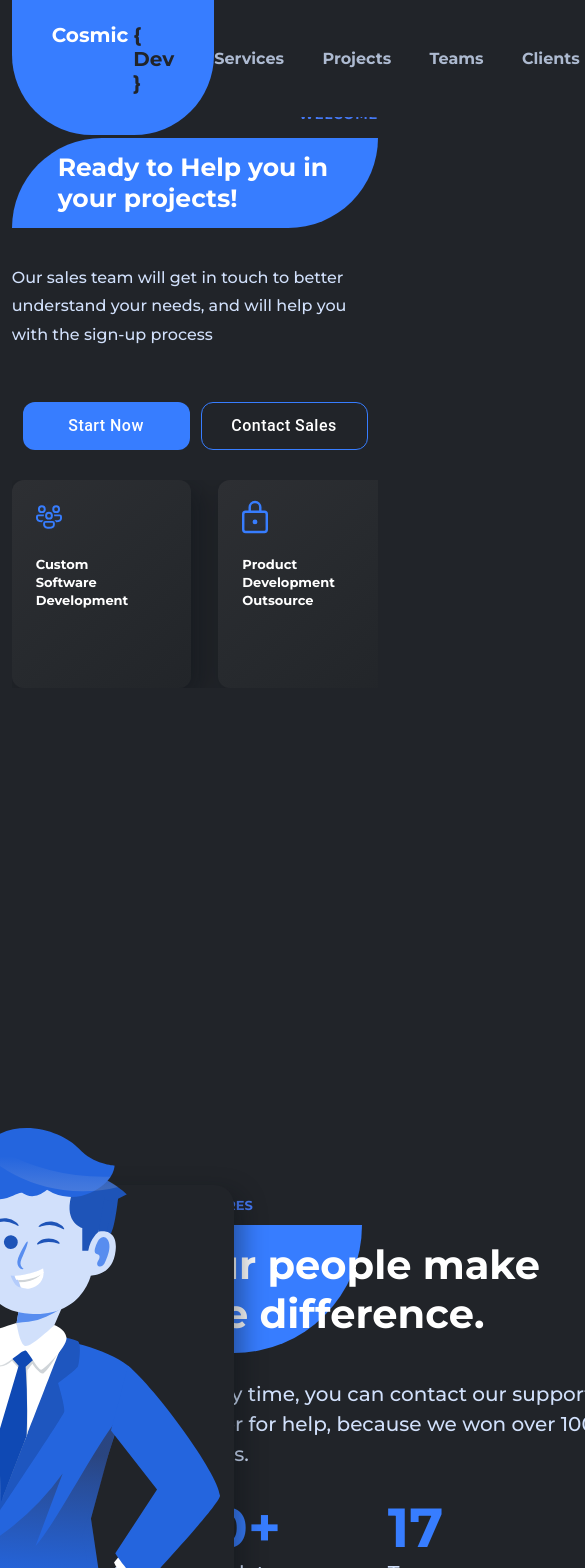
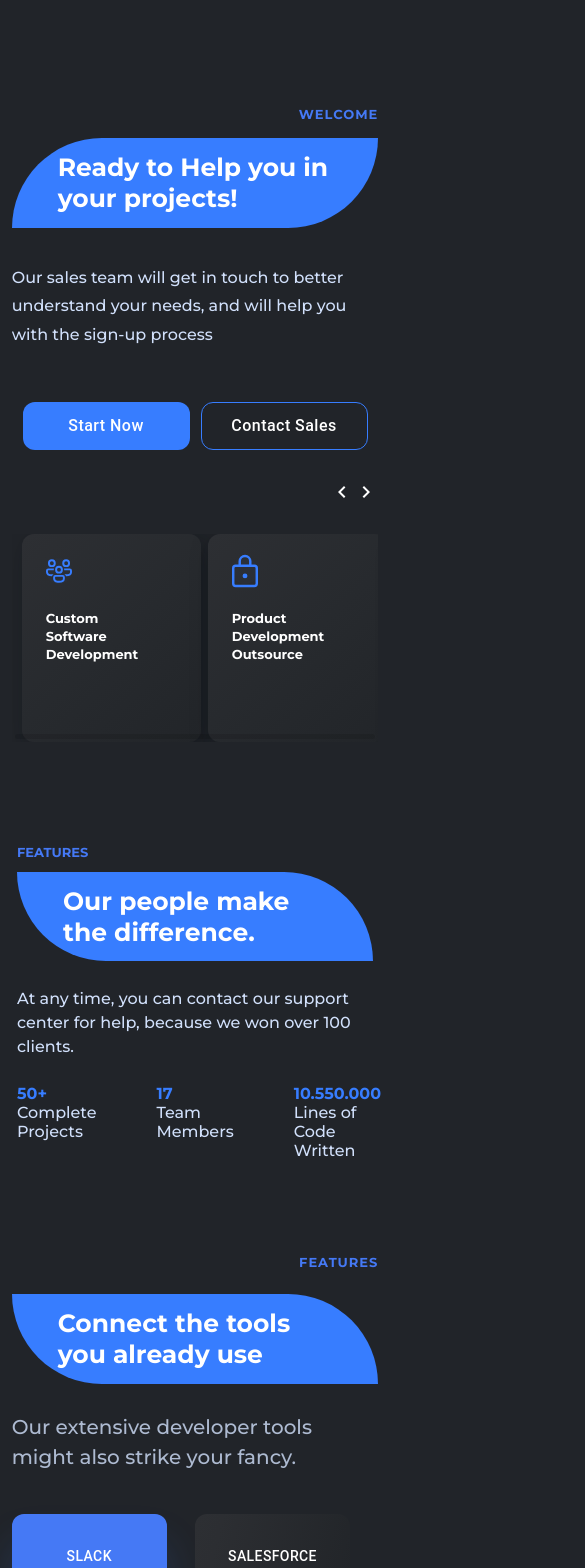
Before and after one commit to dunkman32/cosmic-dev, a Next.js app: page / in a window 390 px wide. Shown: the top 1568 px of the page, 585 px wide, since content can reach past the window. Built offline with nearby package versions, Linux system fonts and the light colour scheme.

Commit message:
add 2 and 3 section in mobile view

```diff
--- a/src/components/home/difference/styled.ts
+++ b/src/components/home/difference/styled.ts
@@ -4,61 +4,87 @@ import styled from 'styled-components';
 export const Root = styled(StyledPaddingWrapper)`
   position: relative;
   padding: 0 17px;
-  margin-top: 340px;
+  ${(props) => props.theme.breakpoints.up('md')} {
+    margin-top: 340px;
+  }
 `;
 
 export const Content = styled(PaddingContainer)`
+  width: 100%;
   display: flex;
   position: relative;
   flex-direction: column;
   justify-content: space-between;
-  margin-top: 157px;
+  margin-top: 90px;
+  ${(props) => props.theme.breakpoints.up('md')} {
+    margin-top: 157px;
+  }
 `;
 
 export const TitleWrapper = styled.div`
   display: flex;
-  flex-direction: column;
-  gap: 35px;
   width: 100%;
   background-color: #377dff;
-  padding: 0 100px;
-  border-top-left-radius: 300px;
-  border-bottom-right-radius: 300px;
+  padding: 0 46px;
+  border-radius: 0 100px 0 100px;
+  ${(props) => props.theme.breakpoints.up('lg')} {
+    border-radius: 300px 0 300px 0;
+  }
 `;
 
 export const Caption = styled.span`
   color: #4579f5;
   margin: 12px 0;
-  margin-left: 154px;
   font-size: 13px;
   font-weight: 600;
+  ${(props) => props.theme.breakpoints.up('md')} {
+    margin-left: 154px;
+  }
 `;
 
 export const Title = styled.span`
-  font-size: 40px;
+  font-size: 25px;
   font-weight: bold;
   line-height: 1.23;
   text-align: left;
   color: #fff;
-  width: 400px;
-  margin: 15px 50px;
+  max-width: 450px;
+  margin: 14px 0;
+  ${(props) => props.theme.breakpoints.up('md')} {
+    font-size: 30px;
+    max-width: 300px;
+  }
+  ${(props) => props.theme.breakpoints.up('lg')} {
+    margin-left: 100px;
+    font-size: 40px;
+  }
+  ${(props) => props.theme.breakpoints.up('xl')} {
+    margin-left: 100px;
+    font-size: 40px;
+    max-width: 450px;
+  }
 `;
 
 export const Desc = styled.span`
-  font-size: 20px;
   margin-top: 26px;
-  margin-left: 150px;
   font-weight: 500;
   line-height: 1.5;
-  width: 470px;
   color: #d1e0fb;
+  font-size: 16px;
+  max-width: 450px;
+  ${(props) => props.theme.breakpoints.up('md')} {
+    font-size: 20px;
+    margin-left: 150px;
+  }
 `;
 
 export const ProjectsWrapper = styled.div`
   display: flex;
   flex-direction: row;
   margin-top: 25px;
-  margin-left: 150px;
+  ${(props) => props.theme.breakpoints.up('md')} {
+    margin-left: 150px;
+  }
 `;
 
 export const Wrapper = styled.div`
@@ -69,15 +95,21 @@ export const Wrapper = styled.div`
 
 export const WrappedTitle = styled.span`
   color: #377dff;
-  font-size: 55px;
+  font-size: 16px;
   font-weight: bold;
+  ${(props) => props.theme.breakpoints.up('md')} {
+    font-size: 55px;
+  }
 `;
 
 export const WrappedDesc = styled.span`
-  font-size: 20px;
+  font-size: 16px;
   font-weight: 500;
   color: #d1e0fb;
-  width: 150px;
+  ${(props) => props.theme.breakpoints.up('md')} {
+    font-size: 20px;
+    width: 150px;
+  }
 `;
 
 export const ImgWrapper = styled.div`
@@ -88,6 +120,9 @@ export const ImgWrapper = styled.div`
   border-radius: 20px;
   box-shadow: 8px 8px 24px 0 rgba(9, 14, 20, 0.4);
   right: 128px;
-  display: flex;
+  display: none;
   align-items: flex-end;
+  ${(props) => props.theme.breakpoints.up('md')} {
+    display: flex;
+  }
 `;
--- a/src/components/home/features/styled.ts
+++ b/src/components/home/features/styled.ts
@@ -7,7 +7,11 @@ export const Root = styled(PaddingContainer)`
   display: flex;
   justify-content: flex-end;
   align-items: start;
-  margin: 353px 0 398px;
+  margin: 90px 0 0;
+  margin-bottom: 90px;
+  ${(props) => props.theme.breakpoints.up('md')} {
+    margin: 353px 0 398px;
+  }
 `;
 
 export const ImgWrapper = styled.div`
@@ -18,8 +22,11 @@ export const ImgWrapper = styled.div`
   background-color: #212429;
   border-radius: 20px;
   box-shadow: 8px 8px 24px 0 rgba(9, 14, 20, 0.4);
-  display: flex;
+  display: none;
   align-items: flex-end;
+  ${(props) => props.theme.breakpoints.up('md')} {
+    display: flex;
+  }
 `;
 
 export const TextWrapper = styled.div`
@@ -41,18 +48,33 @@ export const Feature = styled.div`
   text-align: right;
   color: #4579f5;
   max-width: 461px;
-  margin-right: 222px;
-
+  ${(props) => props.theme.breakpoints.up('md')} {
+    margin-right: 222px;
+  }
 `;
 
 export const Title = styled.div`
-  font-size: 40px;
+  font-size: 25px;
   font-weight: bold;
   line-height: 1.23;
   text-align: left;
-  max-width: 461px;
-  margin: 15px 0;
-  margin-right: 222px;
+  color: #fff;
+  max-width: 450px;
+  margin: 14px 0;
+  ${(props) => props.theme.breakpoints.up('md')} {
+    font-size: 30px;
+    max-width: 300px;
+  }
+  ${(props) => props.theme.breakpoints.up('lg')} {
+    margin-left: 100px;
+    font-size: 40px;
+  }
+  ${(props) => props.theme.breakpoints.up('xl')} {
+    margin-left: initial;
+    text-align: left;
+    font-size: 40px;
+    max-width: 450px;
+  }
 `;
 
 export const Desc = styled.div`
@@ -79,7 +101,7 @@ export const Buttons = styled(Button)<{ bgColor?: string; bxShadow?: string; blu
     display: flex;
     align-items: center;
     justify-content: center;
-    width: 205px;
+    width: 155px;
     height: 84px;
     margin-right: 24px;
     border-radius: 12px;
@@ -89,21 +111,29 @@ export const Buttons = styled(Button)<{ bgColor?: string; bxShadow?: string; blu
     &:hover {
       background: ${({ blue }) => (blue ? '#4579f5' : 'none')};
     }
+    ${(props) => props.theme.breakpoints.up('lg')} {
+      width: 205px;
+      height: 84px;
+    }
   }
 `;
 
 export const Background = styled.div`
   display: flex;
-  justify-content: flex-end;
   width: 100%;
-  background-color: #4579f5;
-  border-bottom-left-radius: 300px;
-  border-top-right-radius: 300px;
+  background-color: #377dff;
+  padding: 0 46px;
+  border-radius: 0 100px 0 100px;
+  ${(props) => props.theme.breakpoints.up('lg')} {
+    border-radius: 300px 0 300px 0;
+  }
 `;
 
 export const DescDiv = styled.div`
   display: flex;
   flex-direction: column;
-  margin-right: 222px;
   row-gap: 28px;
+  ${(props) => props.theme.breakpoints.up('lg')} {
+    margin-right: 222px;
+  }
 `;
--- a/src/components/home/header/index.tsx
+++ b/src/components/home/header/index.tsx
@@ -1,5 +1,7 @@
 /* eslint-disable import/no-unresolved */
-import React from 'react';
+import React, { useCallback, useState } from 'react';
+import KeyboardArrowRightIcon from '@mui/icons-material/KeyboardArrowRight';
+import KeyboardArrowLeftIcon from '@mui/icons-material/KeyboardArrowLeft';
 import {
   Root,
   Desc,
@@ -12,6 +14,7 @@ import {
   CardDesc,
   Welcome,
   TitleWrapper,
+  ArrowWrapper,
   ButtonWrapper,
   StyledButtons,
   BlueRectangle,
@@ -20,11 +23,25 @@ import {
 } from '@src/components/home/header/styled';
 import { HeadersData } from '@src/components/home/header/helper';
 import { Swiper, SwiperSlide } from 'swiper/react';
+import { Swiper as SwiperClass } from 'swiper/types';
 import 'swiper/css';
+import 'swiper/css/navigation';
 import 'swiper/css/pagination';
 import 'swiper/css/scrollbar';
 
 const MainsHeader = () => {
+  const [swiperInstance, setSwiperInstance] = useState<SwiperClass | null>(null);
+
+  const handleSwipeNext = useCallback(() => {
+    if (!swiperInstance) return;
+    swiperInstance.slideNext();
+  }, [swiperInstance]);
+  const handleSwipePrev = useCallback(() => {
+    if (!swiperInstance) return;
+
+    swiperInstance.slidePrev();
+  }, [swiperInstance]);
+
   return (
     <Root>
       <Content>
@@ -45,12 +62,32 @@ const MainsHeader = () => {
             <LowerBlueRectangle />
           </LowerWrapper>
         </TitleWrapper>
+        <ArrowWrapper>
+          <KeyboardArrowLeftIcon onClick={handleSwipePrev} />
+          <KeyboardArrowRightIcon onClick={handleSwipeNext} />
+        </ArrowWrapper>
         <Flex>
           <Swiper
-            spaceBetween={20}
-            slidesPerView={3}
-            onSlideChange={() => console.log('slide change')}
-            onSwiper={(swiper) => console.log(swiper)}
+            spaceBetween={5}
+            scrollbar={{ draggable: true }}
+            onInit={(swiper) => setSwiperInstance(swiper)}
+            breakpoints={{
+              300: {
+                slidesPerView: 2,
+                slidesOffsetBefore: 10,
+                slidesOffsetAfter: 10,
+              },
+              400: {
+                slidesPerView: 2.5,
+                slidesOffsetBefore: 20,
+                slidesOffsetAfter: 20,
+              },
+              600: {
+                slidesPerView: 3,
+                slidesOffsetBefore: 10,
+                slidesOffsetAfter: 10,
+              },
+            }}
           >
             {HeadersData.map((val) => (
               <SwiperSlide key={val.id}>
--- a/src/components/home/header/styled.ts
+++ b/src/components/home/header/styled.ts
@@ -13,9 +13,6 @@ export const Content = styled(PaddingContainer)`
   justify-content: space-between;
   margin-top: 50px;
   overflow: hidden;
-  ${(props) => props.theme.breakpoints.up('md')} {
-    flex-direction: initial;
-  }
   ${(props) => props.theme.breakpoints.up('lg')} {
     margin-top: 274px;
   }
@@ -110,15 +107,11 @@ export const StyledButtons = styled(Button)`
 `;
 
 export const Flex = styled.div`
+  width: 100%;
   display: flex;
-  flex-wrap: wrap;
-  align-items: center;
-  justify-content: center;
-  gap: 30px;
-  max-width: 600px;
-  right: 134px;
-
-
+  ${(props) => props.theme.breakpoints.up('md')} {
+   //position: absolute;
+  }
 `;
 
 export const Card = styled.div`
@@ -189,7 +182,7 @@ export const BlueRectangle = styled.div`
   border-top-left-radius: 300px;
   border-bottom-right-radius: 300px;
   ${(props) => props.theme.breakpoints.up('lg')} {
-   border-radius: 0px 0 0 150px;
+   border-radius: 0 0 0 150px;
   }
 `;
 export const LowerBlueRectangle = styled.div`
@@ -200,7 +193,17 @@ export const LowerBlueRectangle = styled.div`
   border-bottom-left-radius: 300px;
   border-bottom-right-radius: 300px;
   height: 128px;
-  ${(props) => props.theme.breakpoints.up('lg')} {
+  ${(props) => props.theme.breakpoints.up('md')} {
     display: flex;
+    height: 100px;
   }
 `;
+
+export const ArrowWrapper = styled.div`
+  width: 100%;
+  display: flex;
+  justify-content: flex-end;
+  ${(props) => props.theme.breakpoints.up('md')} {
+    display: none;
+  }
+`;
--- a/src/pages/index.tsx
+++ b/src/pages/index.tsx
@@ -11,12 +11,12 @@ const Home = () => {
       <MainsHeader />
       <Difference />
       <Feature />
-      <Deliver />
-      <Partner />
+      {/* <Deliver /> */}
+      {/* <Partner /> */}
     </>
   );
 };
 
-Home.getLayout = (page: JSX.Element) => <Layout>{page}</Layout>;
+// Home.getLayout = (page: JSX.Element) => <Layout>{page}</Layout>;
 
 export default Home;
```
